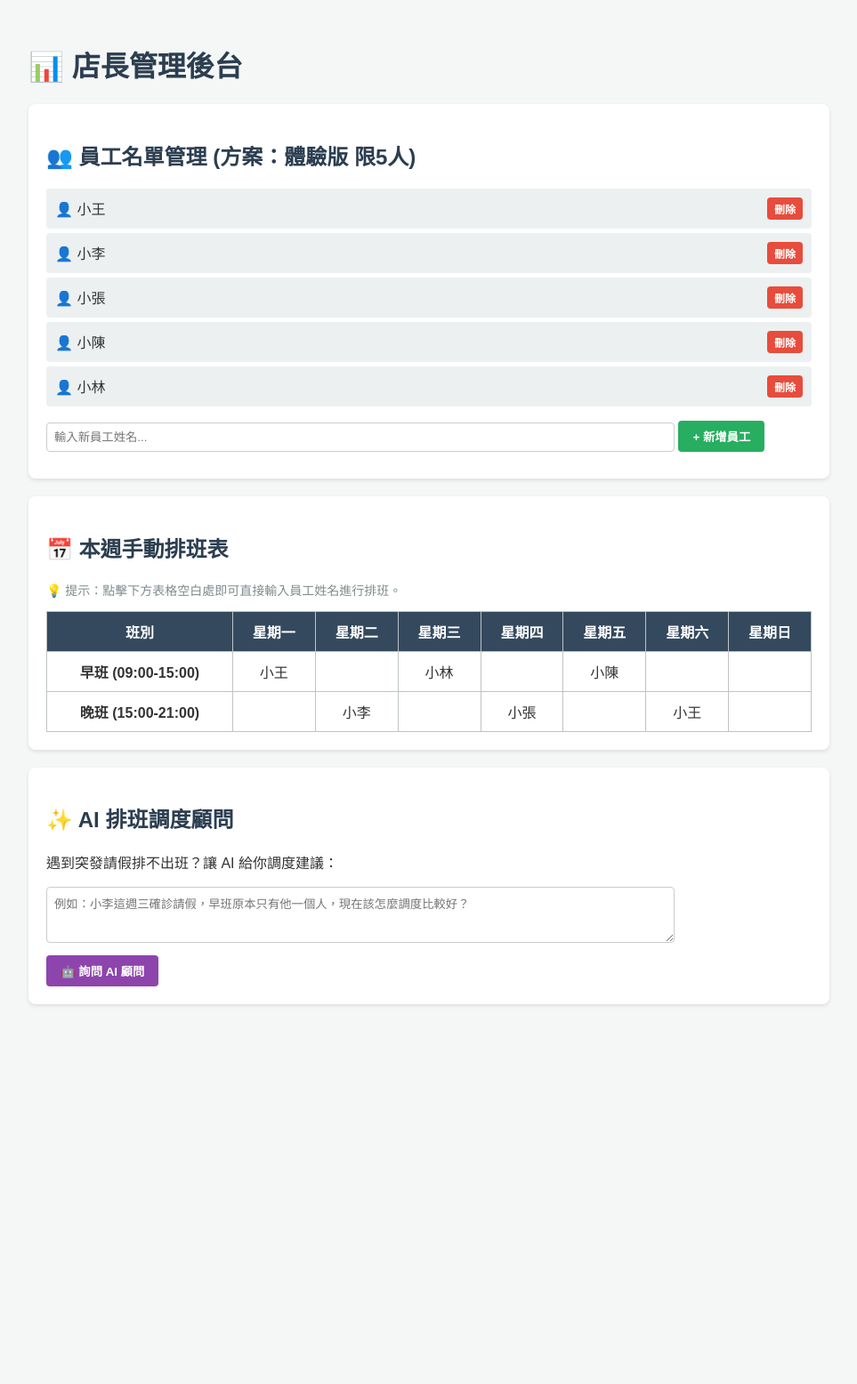
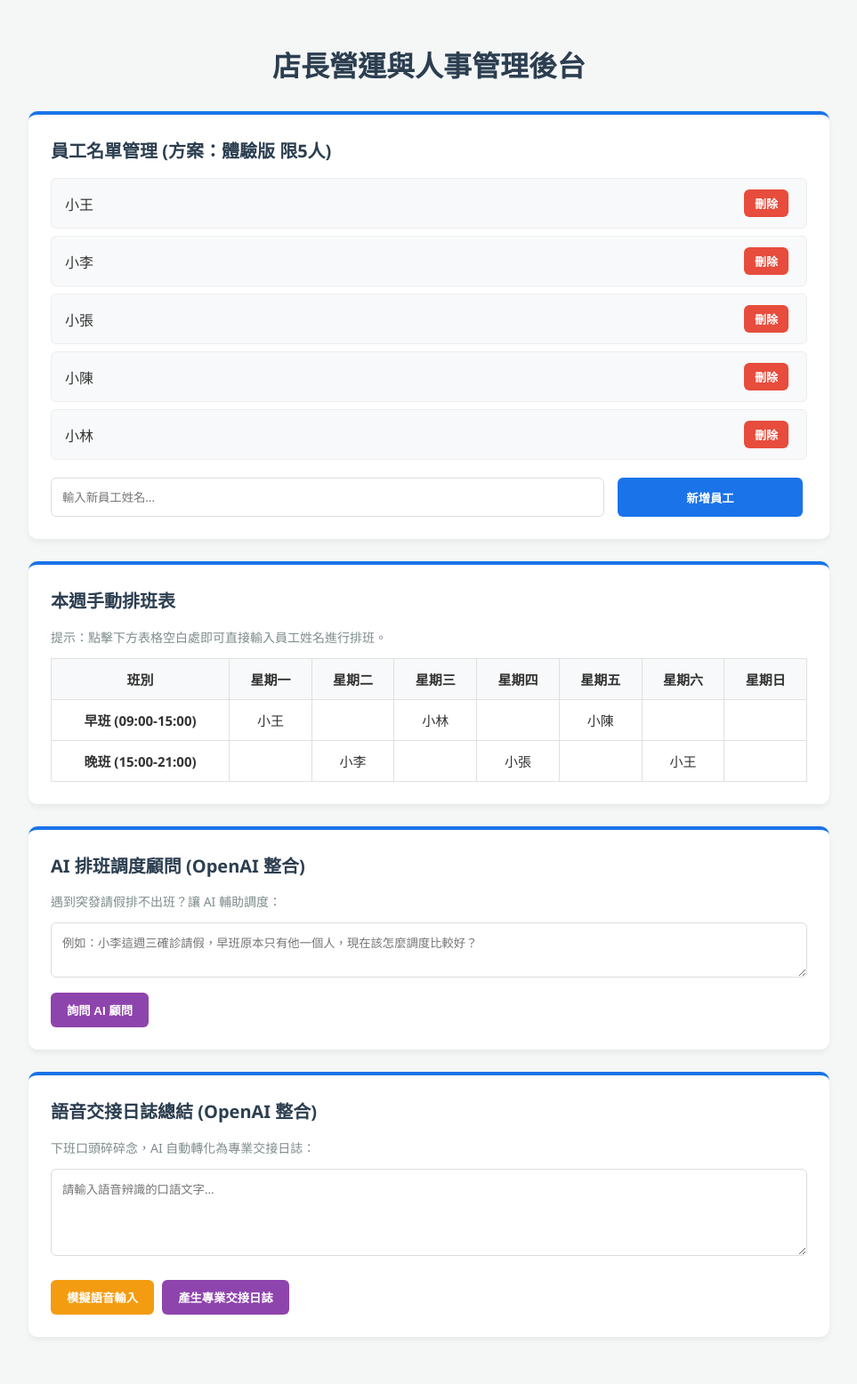
Before and after one commit to Jayson-201/cloud-shift-saas, a Flask app: page /dashboard in a window 1280 px wide. Shown: the whole page at 89% size, without its empty margins (158-1121 px from the left). Before the commit the page ends 1131 px from the top, so only its background shows below. Run offline with Flask 3, Linux system fonts and the light colour scheme.

Commit message:
Update dashboard.html

```diff
--- a/templates/dashboard.html
+++ b/templates/dashboard.html
@@ -3,65 +3,64 @@
 <head>
     <meta charset="UTF-8">
     <meta name="viewport" content="width=device-width, initial-scale=1.0">
-    <title>SaaS 系統後台 - 排班與員工管理</title>
+    <title>系統後台 - 排班與員工管理</title>
     <style>
-        body { font-family: 'Microsoft JhengHei', Arial, sans-serif; background-color: #f4f7f6; padding: 20px; color: #333; }
+        body { font-family: 'Segoe UI', Tahoma, Geneva, Verdana, sans-serif; background-color: #f4f7f6; padding: 20px; color: #333; }
         .dashboard-container { max-width: 900px; margin: 0 auto; }
-        .card { background-color: white; padding: 20px; border-radius: 8px; box-shadow: 0 2px 4px rgba(0,0,0,0.1); margin-bottom: 20px; }
-        h1, h2 { color: #2c3e50; }
+        .card { background-color: white; padding: 25px; border-radius: 10px; box-shadow: 0 4px 6px rgba(0,0,0,0.05); margin-bottom: 25px; border-top: 4px solid #1a73e8;}
+        h1 { color: #2c3e50; margin-bottom: 30px; text-align: center;}
+        h2 { color: #2c3e50; font-size: 20px; margin-top: 0;}
 
-        /* 按鈕樣式 */
-        .btn { padding: 8px 16px; background-color: #27ae60; color: white; border: none; border-radius: 4px; cursor: pointer; font-weight: bold; }
-        .btn:hover { background-color: #219150; }
-        .btn-danger { background-color: #e74c3c; padding: 4px 8px; font-size: 12px; margin-left: 10px; }
+        .btn { padding: 10px 18px; background-color: #1a73e8; color: white; border: none; border-radius: 6px; cursor: pointer; font-weight: bold; margin-right: 5px; transition: 0.2s;}
+        .btn:hover { background-color: #1557b0; }
+        .btn-danger { background-color: #e74c3c; padding: 6px 12px; font-size: 13px; margin-left: 10px; }
         .btn-danger:hover { background-color: #c0392b; }
         .btn-ai { background-color: #8e44ad; }
         .btn-ai:hover { background-color: #732d91; }
+        .btn-voice { background-color: #f39c12; }
+        .btn-voice:hover { background-color: #d68910; }
 
-        /* 列表與輸入框 */
-        input[type="text"], textarea { width: 80%; padding: 8px; margin-bottom: 10px; border: 1px solid #ccc; border-radius: 4px; }
+        input[type="text"], textarea { width: 100%; box-sizing: border-box; padding: 12px; margin-bottom: 12px; border: 1px solid #ddd; border-radius: 6px; font-family: inherit;}
         ul.emp-list { list-style-type: none; padding: 0; }
-        ul.emp-list li { background: #ecf0f1; margin: 5px 0; padding: 10px; border-radius: 4px; display: flex; justify-content: space-between; align-items: center; }
+        ul.emp-list li { background: #f8f9fa; margin: 8px 0; padding: 12px 15px; border-radius: 6px; display: flex; justify-content: space-between; align-items: center; border: 1px solid #eee;}
 
-        /* 排班表格樣式 */
-        table.schedule-table { width: 100%; border-collapse: collapse; margin-top: 10px; }
-        table.schedule-table th, table.schedule-table td { border: 1px solid #bdc3c7; padding: 10px; text-align: center; }
-        table.schedule-table th { background-color: #34495e; color: white; }
-        table.schedule-table td[contenteditable="true"]:hover { background-color: #fdfad9; cursor: text; }
+        table.schedule-table { width: 100%; border-collapse: collapse; margin-top: 10px; font-size: 15px;}
+        table.schedule-table th, table.schedule-table td { border: 1px solid #e0e0e0; padding: 12px; text-align: center; }
+        table.schedule-table th { background-color: #f8f9fa; color: #333; font-weight: 600;}
+        table.schedule-table td[contenteditable="true"]:hover { background-color: #fdfad9; cursor: text; outline: none;}
+        table.schedule-table td[contenteditable="true"]:focus { background-color: #fffde7; border: 2px solid #f39c12;}
 
-        #ai-result { background: #e8f8f5; padding: 15px; border-radius: 4px; white-space: pre-wrap; margin-top: 10px; display: none; border: 1px solid #1abc9c;}
+        .ai-result { background: #f8f9fa; padding: 20px; border-radius: 6px; white-space: pre-wrap; margin-top: 15px; display: none; border-left: 4px solid #8e44ad; line-height: 1.6;}
     </style>
 </head>
 <body>
 
 <div class="dashboard-container">
-    <h1>📊 店長管理後台</h1>
+    <h1>店長營運與人事管理後台</h1>
 
     <div class="card">
-        <h2>👥 員工名單管理 (方案：體驗版 限5人)</h2>
+        <h2>員工名單管理 (方案：體驗版 限5人)</h2>
         <ul class="emp-list" id="employee-list">
             {% for emp in employees %}
                 <li>
-                    <span>👤 {{ emp }}</span>
+                    <span>{{ emp }}</span>
                     <button class="btn btn-danger" onclick="deleteEmployee('{{ emp }}')">刪除</button>
                 </li>
             {% endfor %}
         </ul>
-
-        <div style="margin-top: 15px;">
-            <input type="text" id="new-employee-name" placeholder="輸入新員工姓名...">
-            <button class="btn" onclick="addEmployee()">+ 新增員工</button>
+        <div style="margin-top: 20px; display: flex;">
+            <input type="text" id="new-employee-name" placeholder="輸入新員工姓名..." style="width: 75%; margin-right: 15px; margin-bottom: 0;">
+            <button class="btn" onclick="addEmployee()" style="width: 25%;">新增員工</button>
         </div>
     </div>
 
     <div class="card">
-        <h2>📅 本週手動排班表</h2>
-        <p style="font-size: 14px; color: #7f8c8d;">💡 提示：點擊下方表格空白處即可直接輸入員工姓名進行排班。</p>
+        <h2>本週手動排班表</h2>
+        <p style="font-size: 14px; color: #7f8c8d; margin-top: 0;">提示：點擊下方表格空白處即可直接輸入員工姓名進行排班。</p>
         <table class="schedule-table">
             <thead>
                 <tr>
-                    <th>班別</th>
-                    <th>星期一</th><th>星期二</th><th>星期三</th><th>星期四</th><th>星期五</th><th>星期六</th><th>星期日</th>
+                    <th>班別</th><th>星期一</th><th>星期二</th><th>星期三</th><th>星期四</th><th>星期五</th><th>星期六</th><th>星期日</th>
                 </tr>
             </thead>
             <tbody>
@@ -78,74 +77,92 @@
     </div>
 
     <div class="card">
-        <h2>✨ AI 排班調度顧問</h2>
-        <p>遇到突發請假排不出班？讓 AI 給你調度建議：</p>
-        <textarea id="ai-prompt" rows="3" placeholder="例如：小李這週三確診請假，早班原本只有他一個人，現在該怎麼調度比較好？"></textarea><br>
-        <button class="btn btn-ai" onclick="consultAI()">🤖 詢問 AI 顧問</button>
+        <h2>AI 排班調度顧問 (OpenAI 整合)</h2>
+        <p style="font-size: 14px; color: #7f8c8d; margin-top: 0;">遇到突發請假排不出班？讓 AI 輔助調度：</p>
+        <textarea id="ai-prompt-schedule" rows="2" placeholder="例如：小李這週三確診請假，早班原本只有他一個人，現在該怎麼調度比較好？"></textarea>
+        <button class="btn btn-ai" onclick="consultAI()">詢問 AI 顧問</button>
+        <div id="ai-result-schedule" class="ai-result"></div>
+    </div>
 
-        <div id="ai-result"></div>
+    <div class="card">
+        <h2>語音交接日誌總結 (OpenAI 整合)</h2>
+        <p style="font-size: 14px; color: #7f8c8d; margin-top: 0;">下班口頭碎碎念，AI 自動轉化為專業交接日誌：</p>
+        <textarea id="ai-prompt-handover" rows="4" placeholder="請輸入語音辨識的口語文字..."></textarea>
+        <div style="margin-top: 10px;">
+            <button class="btn btn-voice" onclick="simulateVoiceInput()">模擬語音輸入</button>
+            <button class="btn btn-ai" onclick="generateHandover()">產生專業交接日誌</button>
+        </div>
+        <div id="ai-result-handover" class="ai-result"></div>
     </div>
 </div>
 
 <script>
-    // --- 員工管理邏輯 ---
     function addEmployee() {
         const nameInput = document.getElementById("new-employee-name").value;
         if (!nameInput) { alert("請輸入員工姓名！"); return; }
-
         let formData = new FormData();
         formData.append("name", nameInput);
-
         fetch("/add_employee", { method: "POST", body: formData })
         .then(response => response.json())
         .then(data => {
-            if (data.status === "upgrade_needed") {
-                alert("💎 方案限制提示 💎\n\n" + data.message);
-            } else {
-                alert("✅ " + data.message);
-                window.location.reload();
-            }
+            if (data.status === "upgrade_needed") { alert("方案限制提示\n\n" + data.message); }
+            else { alert(data.message); window.location.reload(); }
         });
     }
 
     function deleteEmployee(name) {
         if (!confirm(`確定要刪除員工「${name}」嗎？`)) return;
-
         fetch(`/delete_employee/${name}`, { method: "POST" })
         .then(response => response.json())
         .then(data => {
-            if (data.status === "success") {
-                alert("✅ " + data.message);
-                window.location.reload();
-            } else {
-                alert("❌ " + data.message);
-            }
+            if (data.status === "success") { alert(data.message); window.location.reload(); }
+            else { alert(data.message); }
         });
     }
 
-    // --- AI 顧問邏輯 ---
     function consultAI() {
-        const prompt = document.getElementById("ai-prompt").value;
-        const resultDiv = document.getElementById("ai-result");
-
+        const prompt = document.getElementById("ai-prompt-schedule").value;
+        const resultDiv = document.getElementById("ai-result-schedule");
         if (!prompt) { alert("請輸入你遇到的排班困難！"); return; }
 
         resultDiv.style.display = "block";
-        resultDiv.innerText = "⏳ AI 顧問正在分析調度策略，請稍候...";
-
+        resultDiv.innerText = "處理中，請稍候...";
         let formData = new FormData();
         formData.append("prompt", prompt);
-
-        // 沿用之前的路由，但介面定位已改變
         fetch("/generate_schedule", { method: "POST", body: formData })
         .then(response => response.json())
-        .then(data => {
-            resultDiv.innerText = "💡 AI 顧問建議：\n\n" + data.schedule;
-        })
-        .catch(error => {
-            resultDiv.innerText = "❌ 發生錯誤，請確認 OpenAI API Key 是否設定正確。";
-            console.error('Error:', error);
-        });
+        .then(data => { resultDiv.innerText = "AI 顧問建議：\n\n" + data.schedule; })
+        .catch(error => { resultDiv.innerText = "發生錯誤，請確認 API Key。"; });
+    }
+
+    function simulateVoiceInput() {
+        const textToType = "那個明天早班注意一下，今天下午兩桌客人打翻飲料，衛生紙跟抹布用很兇，記得去庫房補貨。然後牛奶快沒了，明天廠商來記得叫三箱。對了，靠窗那邊的冷氣在滴水，要找師傅來看一下。";
+        const textarea = document.getElementById("ai-prompt-handover");
+        textarea.value = "";
+        let i = 0;
+        function typeWriter() {
+            if (i < textToType.length) {
+                textarea.value += textToType.charAt(i);
+                i++;
+                setTimeout(typeWriter, 30);
+            }
+        }
+        typeWriter();
+    }
+
+    function generateHandover() {
+        const prompt = document.getElementById("ai-prompt-handover").value;
+        const resultDiv = document.getElementById("ai-result-handover");
+        if (!prompt) { alert("請先輸入交接內容或點擊模擬語音輸入！"); return; }
+
+        resultDiv.style.display = "block";
+        resultDiv.innerText = "處理中，請稍候...";
+        let formData = new FormData();
+        formData.append("prompt", prompt);
+        fetch("/generate_handover", { method: "POST", body: formData })
+        .then(response => response.json())
+        .then(data => { resultDiv.innerHTML = "<strong>專業交接日誌：</strong><br><br>" + data.handover_log; })
+        .catch(error => { resultDiv.innerText = "發生錯誤，請確認 API Key。"; });
     }
 </script>
 
```
